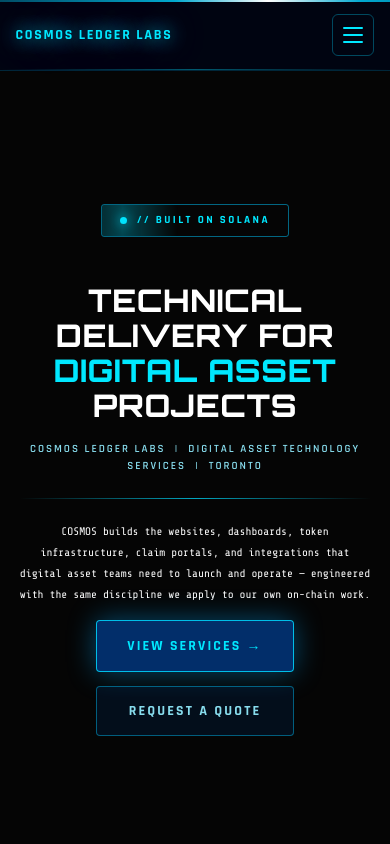
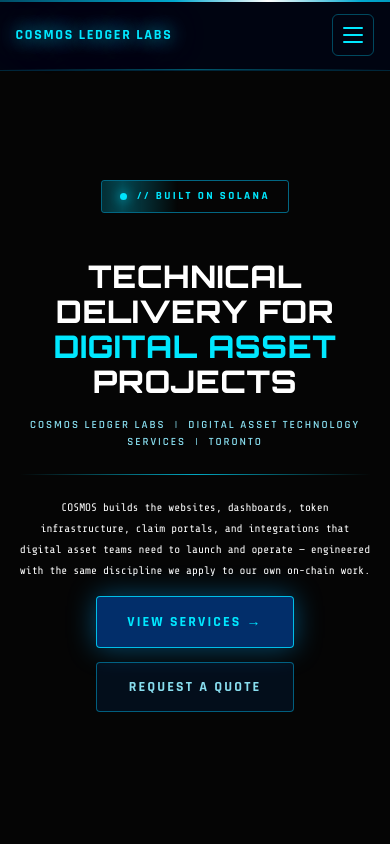
Before and after one commit to cosmosledgerlabs/cosmosledgerlabs-website, a Next.js app: page / in a window 390 px wide. Shown: the top 844 px of the page. Built offline with nearby package versions, Linux system fonts and the light colour scheme; no server answers.

Commit message:
Adjust padding values in Hero component styles

```diff
--- a/components/Hero.module.css
+++ b/components/Hero.module.css
@@ -5,7 +5,7 @@
   display: flex;
   align-items: center;
   justify-content: center;
-  padding-top: 60px;
+  padding-top: 36px;
   overflow: hidden;
 }
 
@@ -155,7 +155,7 @@
 }
 
 @media(max-width:767px) {
-  .hero { padding-top: 96px; }
+  .hero { padding-top: 48px; }
   .title { font-size: clamp(24px, 8vw, 42px); }
   .btns { flex-direction: column; align-items: center; }
   .bp, .bs { width: 100%; max-width: 280px; text-align: center; }
```
